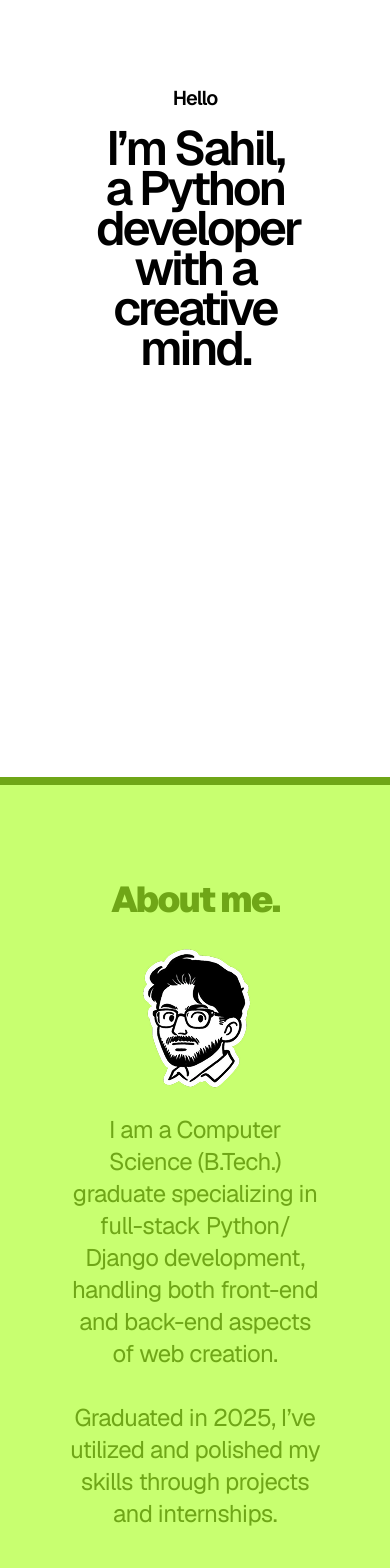
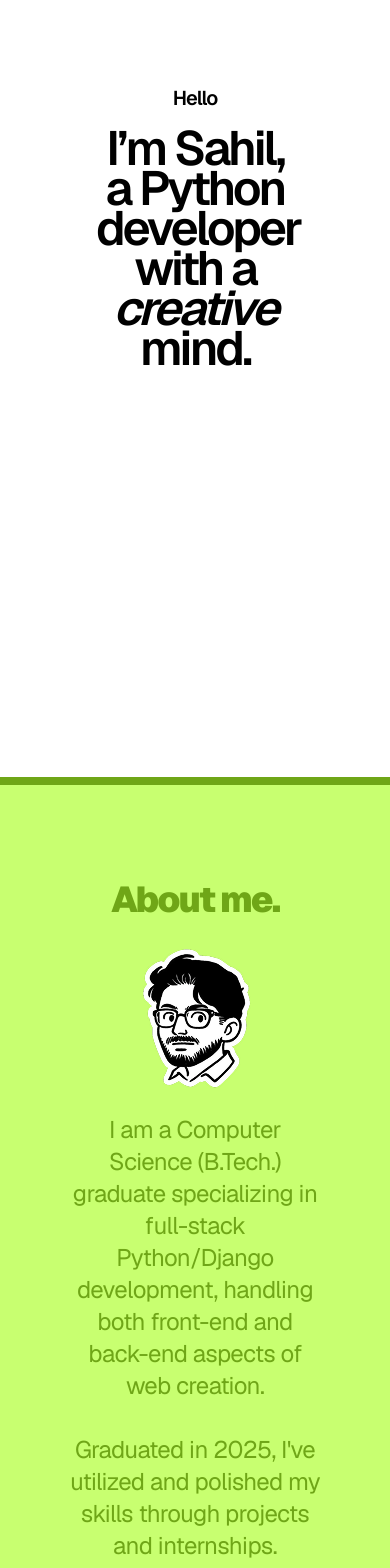
Before and after one commit to sahilsol0/solo, a React (Vite) app: page / in a window 390 px wide. Shown: the part 60-1628 px from the top of the page. Built offline with nearby package versions, Linux system fonts and the light colour scheme.

Commit message:
animted about and hero

```diff
--- a/src/App.jsx
+++ b/src/App.jsx
@@ -20,7 +20,7 @@ function App() {
 	useEffect(() => {
 		const timer = setTimeout(() => {
 			setIsLoading(false);
-		}, 1000);
+		}, 2000);
 
 		return () => clearTimeout(timer);
 	}, []);
--- a/src/components/AboutSection.jsx
+++ b/src/components/AboutSection.jsx
@@ -1,11 +1,45 @@
+import { motion } from "framer-motion"
 import faceSticker from "../assets/images/face_sticker.png"
+
+const fadeInUp = {
+  initial: {
+    opacity: 0,
+    filter: 'blur(10px)',
+    y: 75,
+  },
+  whileInView: {
+    opacity: 1,
+    filter: 'blur(0px)',
+    y: 0,
+  },
+  viewport: { once: true }
+}
 
 function AboutSection() {
     return (
-        <section className="bg-lime-bg  text-lime-fg py-24 flex flex-col items-center gap-4">
-        <h1 className="font-black text-4xl tracking-tighter">About me.</h1>
-        <img src={faceSticker} alt="face of Sahil in a sticker style." className=""/>
-        <h4 className="text-2xl font-normal tracking-tight text-center px-17 md:px-96">I am a Computer Science (B.Tech.) graduate specializing in full-stack Python/ Django development, handling both front-end and back-end aspects of web creation. <br/><br />Graduated in 2025, I’ve utilized and polished my skills through projects and internships.</h4>
+      <section className="bg-lime-bg text-lime-fg py-24 flex flex-col items-center gap-4">
+        <motion.h1
+          {...fadeInUp}
+          transition={{ delay: 0.5, duration: 1, ease: 'easeInOut' }}
+          className="font-black text-4xl tracking-tighter"
+        >
+          About me.
+        </motion.h1>
+
+        <motion.img
+          {...fadeInUp}
+          transition={{ delay: 0.7, duration: 1, ease: 'easeInOut' }}
+          src={faceSticker}
+          alt="face of Sahil in a sticker style."
+        />
+
+        <motion.h4
+          {...fadeInUp}
+          transition={{ delay: .9, duration: 1, ease: 'easeInOut' }}
+          className="text-2xl font-normal tracking-tight text-center px-17 md:px-96"
+        >
+          I am a Computer Science (B.Tech.) graduate specializing in full-stack Python/Django development, handling both front-end and back-end aspects of web creation. <br/><br />Graduated in 2025, I've utilized and polished my skills through projects and internships.
+        </motion.h4>
       </section>
     )
 }
--- a/src/components/HeroSection.jsx
+++ b/src/components/HeroSection.jsx
@@ -3,12 +3,37 @@ import { motion } from "motion/react"
 function HeroSection({name}) {
     return (
         <section className="py-36 font-semibold text-center min-h-dvh">
-            <motion.p className="text-xl mb-4 tracking-tighter">Hello</motion.p>
             <motion.p
-
+                initial={{
+                    opacity: 0,
+                    filter: 'blur(10px)',
+                    y: 100,
+                }}
+                animate={{
+                    opacity: 1,
+                    filter: 'blur(0px)',
+                    y: 0,
+                }}
+                transition={{ delay: 2, duration: 1, ease: ['easeInOut'] }}
+                className="text-xl mb-4 tracking-tighter"
+            >
+                Hello
+            </motion.p>
+            <motion.p
+                initial={{
+                    opacity: 0,
+                    filter: 'blur(10px)',
+                    y: 75,
+                  }}
+                animate={{
+                    opacity: 1,
+                    filter: 'blur(0px)',
+                    y: 0,
+                }}
+                transition={{ delay: 2.2, duration: 1, ease: ['easeInOut'] }}
                 className="text-5xl/10 px-24 tracking-tightest"
             >
-                I’m {name}, a Python developer with a creative mind.
+                I’m {name}, a Python developer with a <span className="italic">creative</span> mind.
             </motion.p>
         </section>
     )
--- a/src/components/Loading.jsx
+++ b/src/components/Loading.jsx
@@ -1,14 +1,48 @@
-import { motion } from 'motion/react';
+import { motion, useAnimation } from 'motion/react'
+import { useEffect } from 'react'
 
 export default function Loading({ isLoading }) {
 
+  const controls = useAnimation()
+
+  useEffect(() => {
+    const sequence = async () => {
+      await controls.start({
+        opacity: 1,
+        filter: 'blur(0px)',
+      }, {
+        duration: 1.5,
+        ease: [0.16, 1, 0.3, 1]
+      });
+
+      // // Final fade out with slight blur
+      await controls.start({
+        opacity: 0,
+        filter: 'blur(0px)'
+      }, {
+        duration: .5,
+        ease: [0.16, 1, 0.3, 1]
+      });
+    };
+    sequence();
+  }, [controls]);
+
   return (
     <motion.div
-        initial={{ opacity: 1 }}
-        exit={{ opacity: 0 }}
-        transition={{ duration: 1.5 }}
-        className="fixed inset-0 z-50 flex items-center justify-center bg-white"
+      initial={{ opacity: 1 }}
+      exit={{ opacity : 0 }}
+      transition={{ duration: 1 }}
+      className="fixed inset-0 z-50 flex items-center justify-center bg-white px-24"
     >
+      <motion.h1
+        initial={{
+          opacity: 0,
+          filter: 'blur(10px)'
+        }}
+        animate={controls}
+        className='text-6xl text-center font-medium tracking-tightest'
+      >
+        PORTFOLIO OF SAHIL SOLOMON.</motion.h1>
     </motion.div>
   );
 }
--- a/src/components/SkillSection.jsx
+++ b/src/components/SkillSection.jsx
@@ -1,3 +1,5 @@
+import SplitStaggerText from "./animation/SplitStaggerText.jsx"
+
 function SkillSection() {
 
     const skills = [
@@ -11,6 +13,7 @@ function SkillSection() {
     return (
         <section className="px-10 py-24 flex flex-col items-center gap-10">
             <h1 className="font-black text-4xl tracking-tighter">Skill set</h1>
+            {/* <SplitStaggerText text="Skill set" delay={0.5} style="font-black text-4xl tracking-tighter"/> */}
             <div className="text-2xl/7 font-medium tracking-tighter flex flex-col gap-10">
                 {
                     skills.map((skill) => (
--- /dev/null
+++ b/src/components/animation/SplitStaggerText.jsx
@@ -0,0 +1,54 @@
+import { motion } from "motion/react";
+import React from "react";
+
+const SplitStaggerText = ({ text, delay = 0, style = "" }) => {
+  // Split text into letters
+  const letters = Array.from(text);
+
+  // Variants for animation
+  const container = {
+    hidden: { opacity: 0 },
+    visible: (i = 1) => ({
+      opacity: 1,
+      transition: { staggerChildren: 0.03, delayChildren: 0.04 * i + delay }
+    })
+  };
+
+  const child = {
+    visible: {
+      opacity: 1,
+      y: 0,
+      transition: {
+        type: "spring",
+        damping: 12,
+        stiffness: 100
+      }
+    },
+    hidden: {
+      opacity: 0,
+      y: 20,
+      transition: {
+        type: "spring",
+        damping: 12,
+        stiffness: 100
+      }
+    }
+  };
+
+  return (
+    <motion.div
+      style={{ display: "flex", overflow: "hidden" }}
+      variants={container}
+      initial="hidden"
+      whileInView="visible"
+    >
+      {letters.map((letter, index) => (
+        <motion.span key={index} variants={child} className={style}>
+          {letter === " " ? "\u00A0" : letter}
+        </motion.span>
+      ))}
+    </motion.div>
+  );
+};
+
+export default SplitStaggerText;
```
